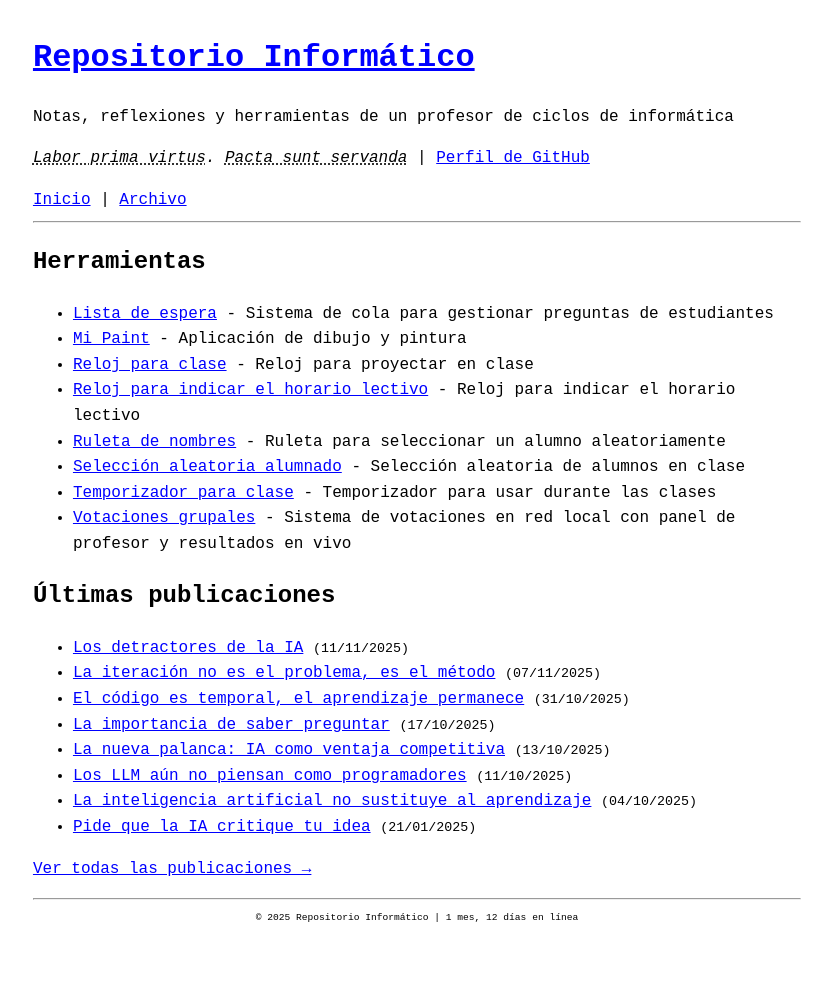
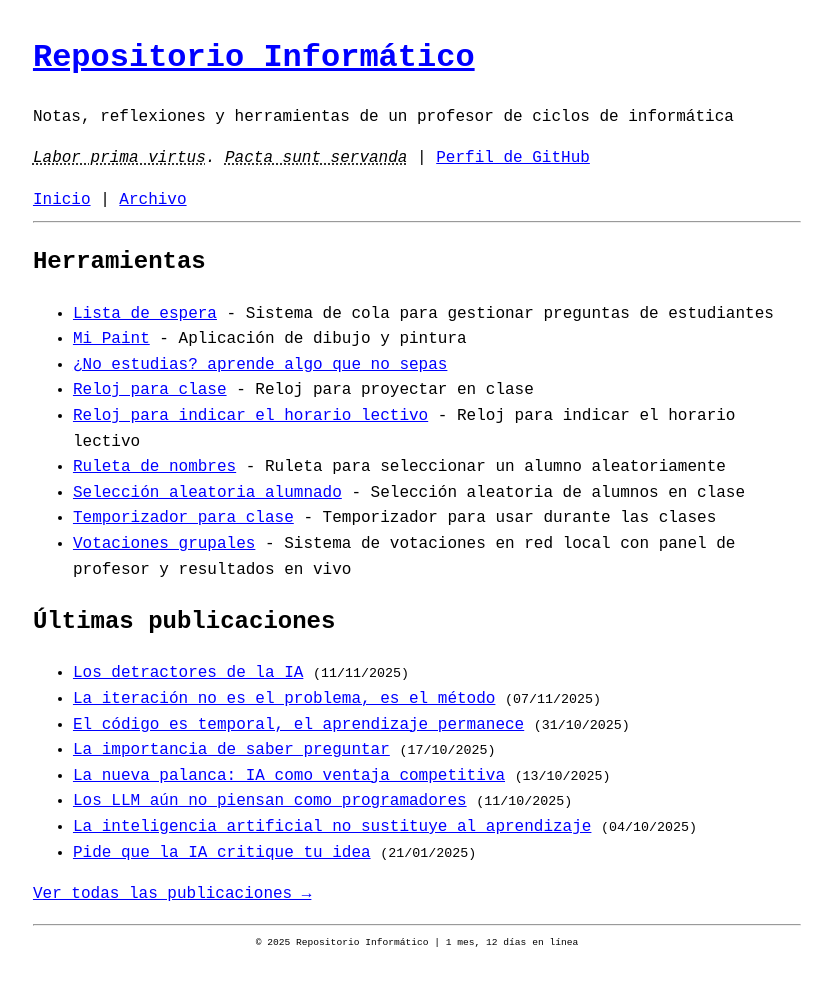
Before and after one commit to repositorioinformatico/repositorioinformatico.github.io, a Jekyll site: the page built from index.html, in a window 1280 px wide. Shown: the whole page, without its empty margins (223-1055 px from the left). Built offline with Jekyll 4.4.1, drawn with Linux system fonts in a browser that asks for light colours; before the commit the page ends 957 px from its top, so only the background shows below that.

Commit message:
Añadir enlace a herramienta Ocioso en sección de herramientas
🤖 Generated with [Claude Code](https://claude.com/claude-code)

Co-Authored-By: Claude <noreply@anthropic.com>

```diff
--- a/index.html
+++ b/index.html
@@ -8,6 +8,7 @@ title: Inicio
 <ul>
     <li><a href="https://github.com/repositorioinformatico/lista-espera">Lista de espera</a> - Sistema de cola para gestionar preguntas de estudiantes</li>
     <li><a href="https://repositorioinformatico.github.io/mi-paint/">Mi Paint</a> - Aplicación de dibujo y pintura</li>
+    <li><a href="https://repositorioinformatico.github.io/ocioso/">¿No estudias? aprende algo que no sepas</a></li>
     <li><a href="https://repositorioinformatico.github.io/reloj-clase/">Reloj para clase</a> - Reloj para proyectar en clase</li>
     <li><a href="https://repositorioinformatico.github.io/reloj-lectivo/">Reloj para indicar el horario lectivo</a> - Reloj para indicar el horario lectivo</li>
     <li><a href="https://repositorioinformatico.github.io/ruleta-de-los-nombres/">Ruleta de nombres</a> - Ruleta para seleccionar un alumno aleatoriamente</li>
```
